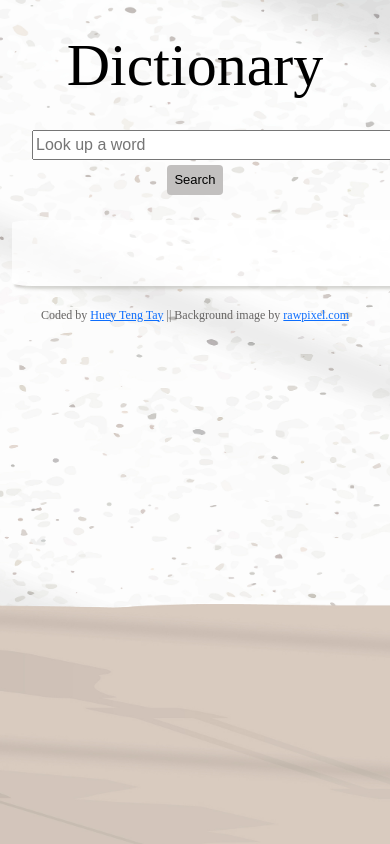
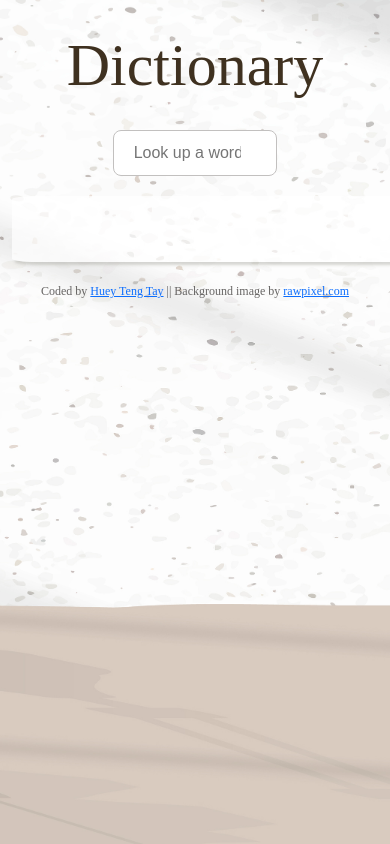
Before and after one commit to hueyteng/dictionary-react-project, a React (Create React App) app: page / in a window 390 px wide. Shown: the top 844 px of the page. Built offline with nearby package versions, Linux system fonts and the light colour scheme; a web font is replaced by a local one.

Commit message:
Edited phonetics audio function

```diff
--- a/src/App.css
+++ b/src/App.css
@@ -3,7 +3,7 @@
 }
 
 .App-header {
-  color: #000000;
+  color: #3f3120;
   font-family: "Kiwi Maru", serif;
   font-size: 60px;
   text-align: center;
--- a/src/Dictionary.css
+++ b/src/Dictionary.css
@@ -14,15 +14,11 @@
   padding: 30px 30px;
 }
 
-form {
-  text-align: center;
-  margin: 20px 20px;
+.Search input {
+  border-radius: 8px;
+  padding: 10px 20px;
+  display: block;
+  border: 1px solid #c2c0bf;
+  width: 45%;
+  margin: 0 auto;
 }
-
-.Search .btn.btn-info {
-  background-color: #c2c0bf;
-  border: none;
-  font-size: 13px;
-  margin: 5px 3px;
-  padding: 5px 7px;
-}
--- a/src/Dictionary.js
+++ b/src/Dictionary.js
@@ -27,17 +27,12 @@ export default function Dictionary() {
     return (
         <div className="Search">
             <form onSubmit={search}>
-                <div className="mb-3">
                     <input
                         type="search"
-                        size="50"
                         placeholder="Look up a word"
                         autocomplete="off"
-                        onChange={handleKeywordChange} />
-                <button className="btn btn-info" type="submit" id="search-button">
-                    Search
-                </button>
-                </div>
+                        onChange={handleKeywordChange}
+                    />
             </form>
             <div className="card">
             <Results results={results} />
--- a/src/Phonetics.js
+++ b/src/Phonetics.js
@@ -1,10 +1,19 @@
 import React from "react";
 
 export default function Phonetics(props) {
+
+    function playAudio(event) {
+        event.preventDefault();
+        let audioClip = document.getElementById("pronunciation");
+        audioClip.play();
+        };
+
     return (
         <div className="Phonetics">
             {" [ "}{props.phonetics.text} {" ]"}
-           <a href={props.phonetics.audio} target="_blank" rel="noreferrer">
+            <audio onLoad="auto" id="pronunciation">
+                <source src={props.phonetics.audio} /></audio>
+                <a href="/" rel="noreferrer" onClick={playAudio}>
                 <i class="fas fa-volume-up"></i>
             </a>
 
```
